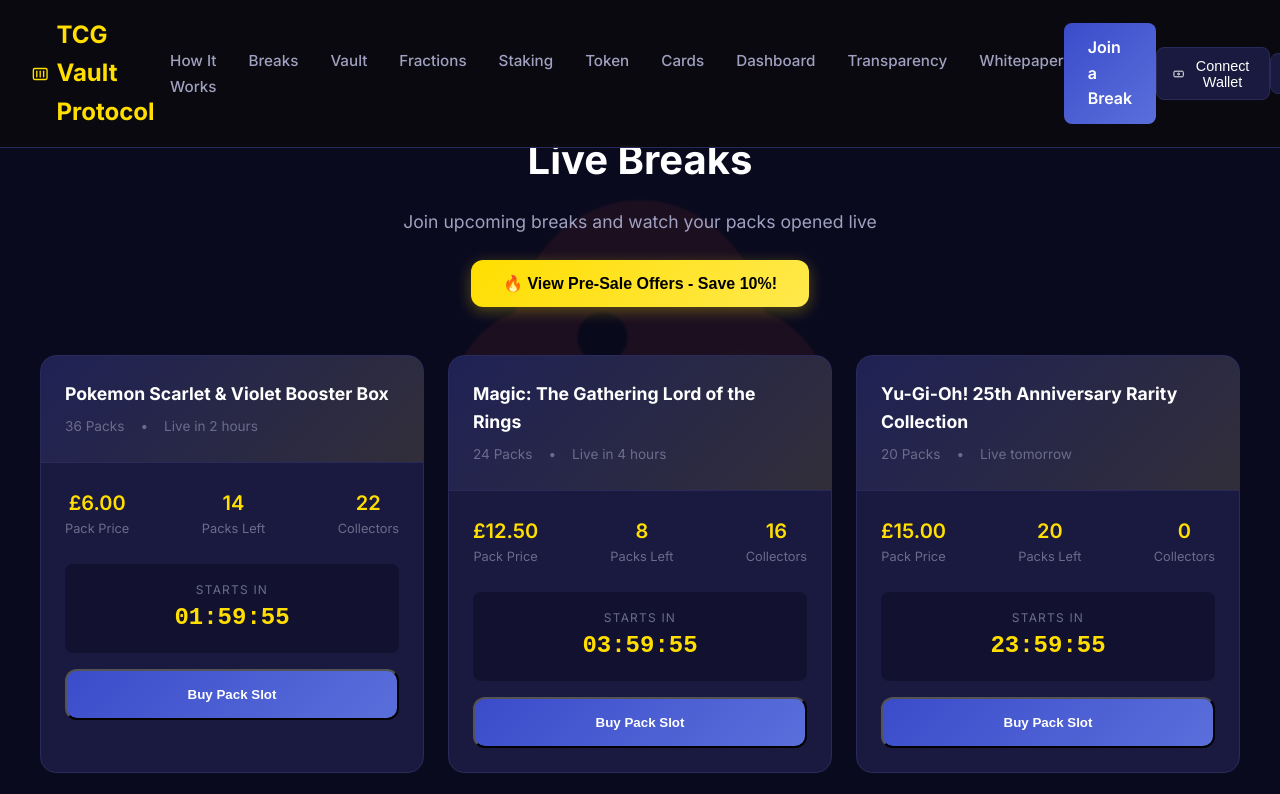
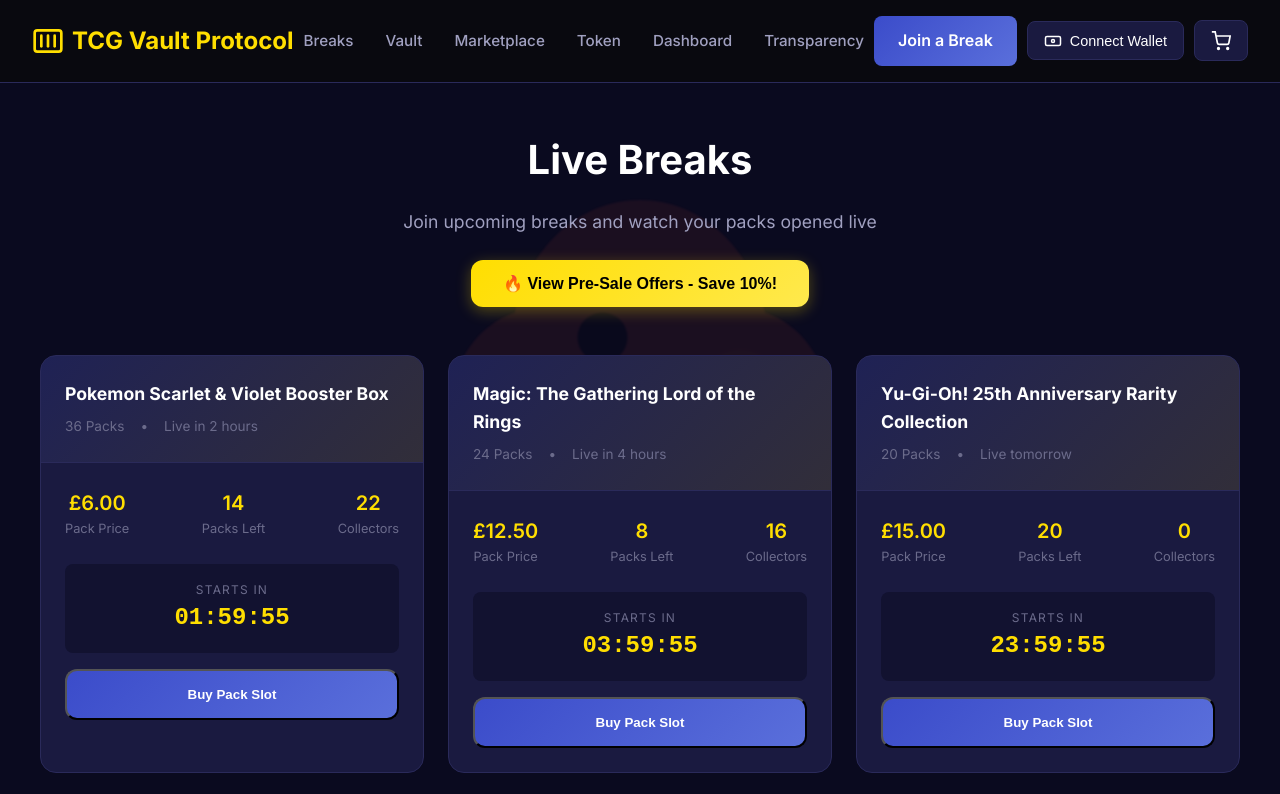
Before and after one commit to markuk2024/TCG, a plain HTML site: page breaks.html in a window 1280 px wide. Shown: the top 794 px of the page. Drawn offline with Linux system fonts and the light colour scheme.

Commit message:
feat: Simplify navigation menu to prevent overlap

```diff
--- a/breaks.html
+++ b/breaks.html
@@ -23,16 +23,12 @@
                 TCG Vault Protocol
             </a>
             <ul class="nav-links">
-                <li><a href="index.html#how-it-works">How It Works</a></li>
                 <li><a href="breaks.html">Breaks</a></li>
                 <li><a href="vault.html">Vault</a></li>
-                <li><a href="marketplace.html">Fractions</a></li>
-                <li><a href="staking.html">Staking</a></li>
+                <li><a href="marketplace.html">Marketplace</a></li>
                 <li><a href="token.html">Token</a></li>
-                <li><a href="cards.html">Cards</a></li>
                 <li><a href="dashboard.html">Dashboard</a></li>
                 <li><a href="transparency.html">Transparency</a></li>
-                <li><a href="whitepaper.html">Whitepaper</a></li>
             </ul>
             <a href="breaks.html" class="nav-cta">Join a Break</a>
             <button class="mobile-menu-btn">
```
